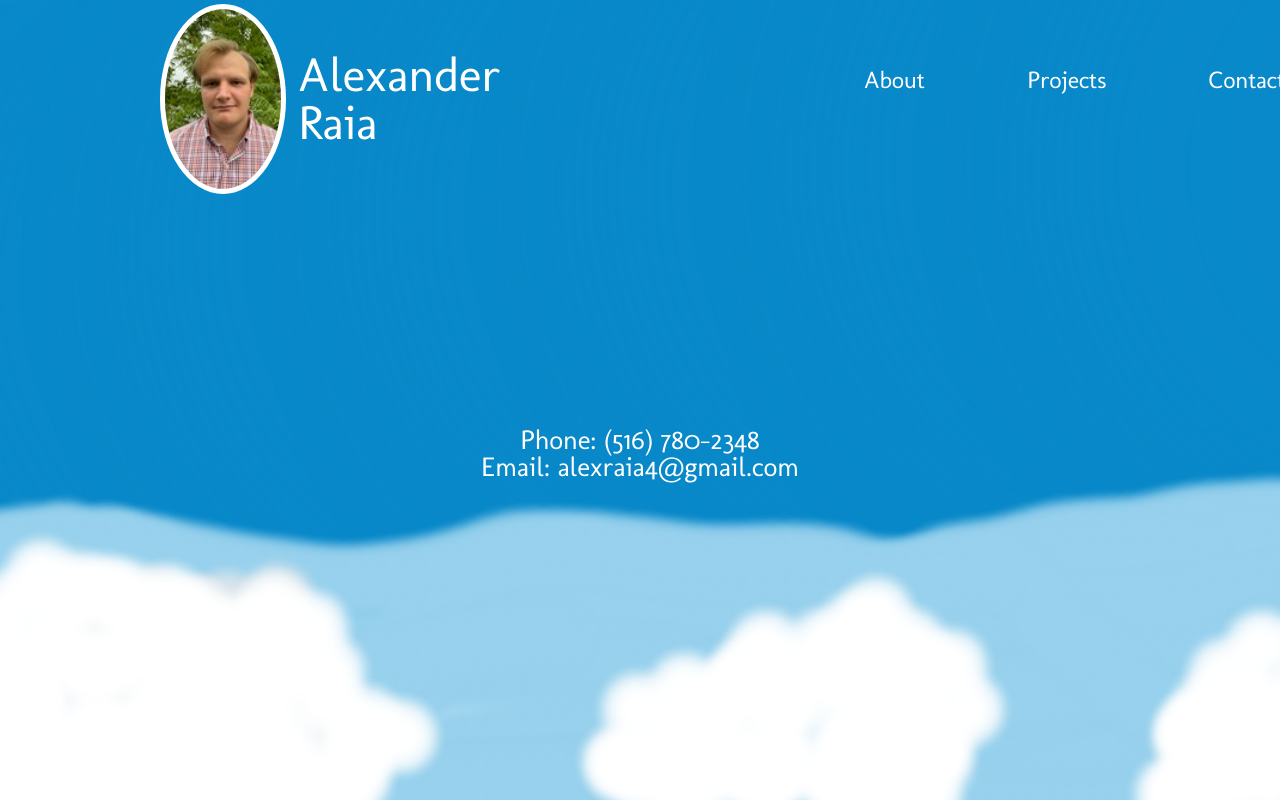
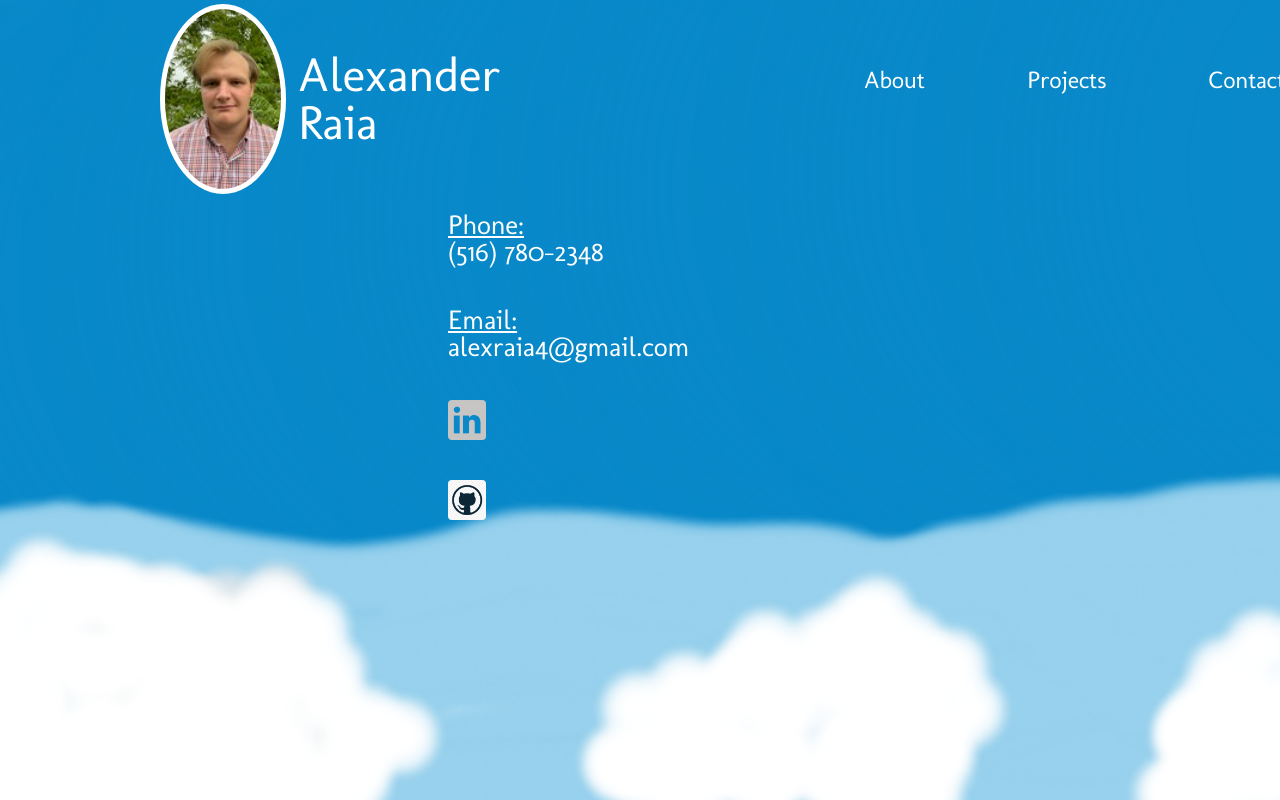
Before and after one commit to alexraia4/portfolio, a React (Create React App) app: page /#/contact in a window 1280 px wide. Built offline with nearby package versions, Linux system fonts and the light colour scheme.

Commit message:
finished contact page for now

```diff
--- a/src/components/Contact.js
+++ b/src/components/Contact.js
@@ -3,8 +3,14 @@ import '../css/Contact.css'
 function Contact() {
       return (
             <div className="Contact">
-                  <p>Phone: (516) 780-2348</p>
-                  <p>Email: alexraia4@gmail.com</p>
+                  <p className = "Contact_phone">Phone:</p>
+                  <p className = "Contact_number">(516) 780-2348</p>
+                  <p className = "Contact_email">Email:</p>
+                  <p className = "Contact_gmail">alexraia4@gmail.com</p>
+                  <a href="https://www.linkedin.com/in/alexander-raia/" className = "Contact_linkedin_link"/>
+                  <a href="https://www.github.com/alexraia4" className = "Contact_github_link"/>
+
+
             </div>
       );
 }
--- a/src/css/Contact.css
+++ b/src/css/Contact.css
@@ -1,7 +1,7 @@
 .Contact {
-      width: 60vw;
+      width: 30vw;
 
-      margin-bottom: 40vh;
+      margin-bottom: 35vh;
 
       display: flex;
       flex-direction: column;
@@ -12,5 +12,53 @@
       color: rgb(255, 255, 255);
       font-size: 1.7em;
 
-      text-align: center;
+
 }
+
+.Contact_phone {
+      text-decoration: underline;
+}
+
+.Contact_number {
+      margin-bottom: 5vh;
+}
+
+.Contact_email {
+      text-decoration: underline;
+}
+
+.Contact_gmail {
+      margin-bottom: 5vh;
+}
+
+.Contact_links {
+      width: 20vw;
+      height: 10vh;
+}
+
+.Contact_linkedin_link {
+      width: 3vw;
+      height: 5vh;
+
+      margin-bottom: 5vh;
+
+
+      background-image: url("../images/linkedin_logo.png");
+      background-size:     cover;
+      background-repeat:   no-repeat;
+      background-position: center center;
+
+      border-radius: 10%;
+}
+
+.Contact_github_link {
+      width: 3vw;
+      height: 5vh;
+
+      background-image: url("../images/github_logo.png");
+      background-size:     cover;
+      background-repeat:   no-repeat;
+      background-position: center center;
+
+      border-radius: 10%;
+}
```
Also changed, not shown: src/images/github_logo.png (added), src/images/linkedin_logo.png (added).
